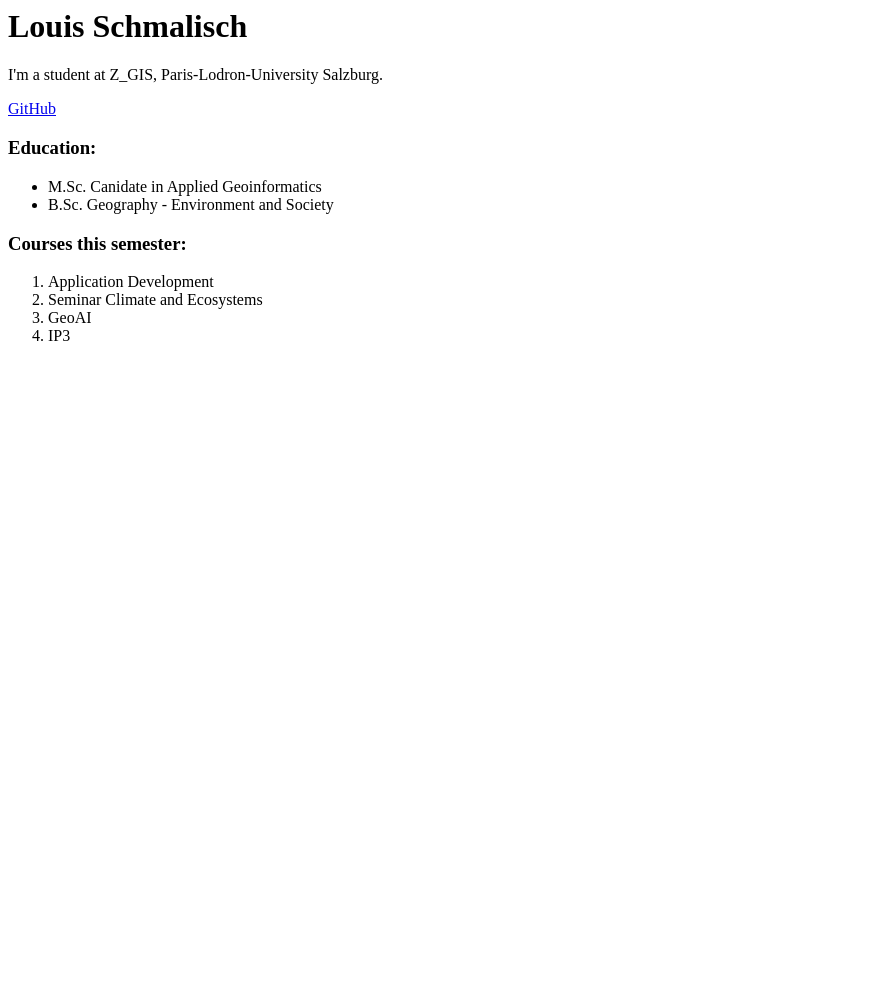
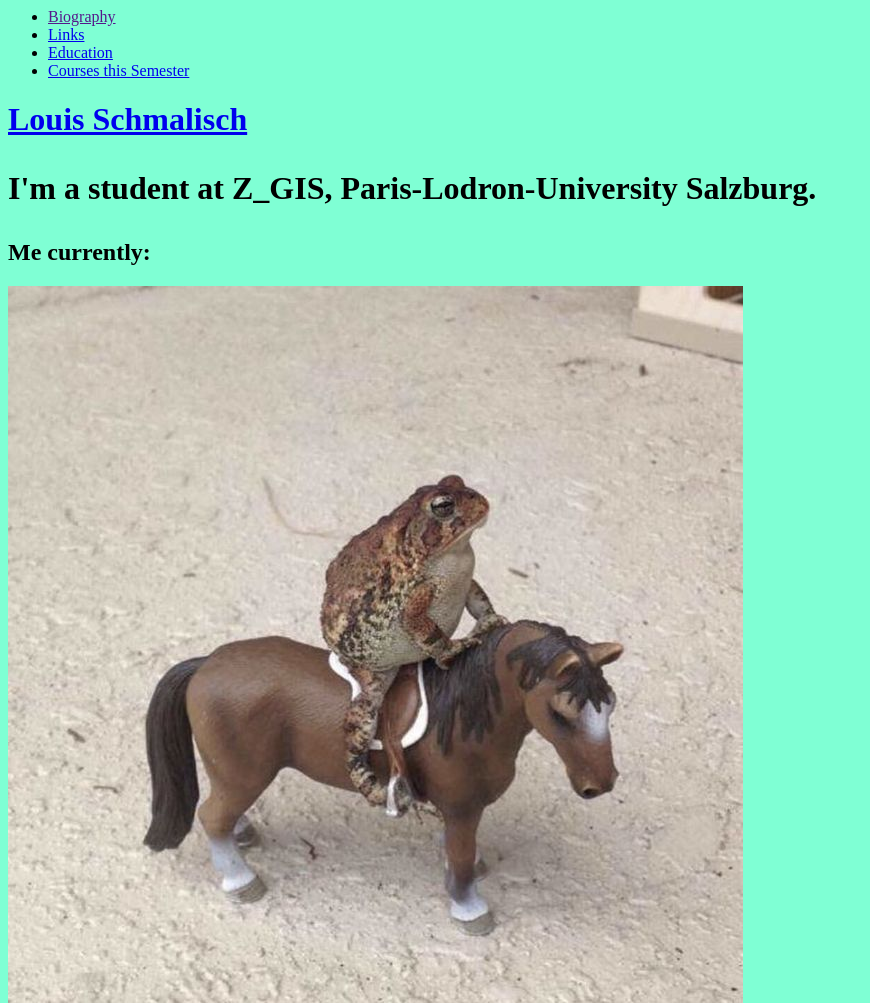
Before and after one commit to schmlou/ApplicationDev, a plain HTML site: page 2026-10-26_First-session/index.html in a window 1280 px wide. Shown: the top 1003 px of the page, without its empty margins (0-870 px from the left). Before the commit the page ends 800 px from the top, so only its background shows below. Drawn offline with Linux system fonts and the light colour scheme.

Commit message:
menu at top and picture of me and my pet

```diff
--- a/2026-10-26_First-session/index.html
+++ b/2026-10-26_First-session/index.html
@@ -1,17 +1,29 @@
 <html>
     <head>
         <title>dont look here...nothing to find!</title>
+        <style>
+            body{
+                background-color: aquamarine;
+            }
+        </style>
     </head>
     <body>
-        <h1>Louis Schmalisch</h1>   <!--headline-->
+        <ul>
+            <li><a href="">Biography</a></li>
+            <li><a href="#e-Portfolio">Links</a></li>
+            <li><a href="#edu">Education</a></li>
+            <li><a href="#cts">Courses this Semester</a></li>
+        </ul>
+        <h1 id="e-Portfolio"><a href="https://schmlou.github.io/">Louis Schmalisch</a><h1>   <!--headline with link-->
         <p>I'm a student at Z_GIS, Paris-Lodron-University Salzburg.</p>    <!--paragraph-->
-        <a href="https://github.com/schmlou/ApplicationDev">GitHub</a>  <!--Link-->
-        <h3>Education:</h3>
+        <h2>Me currently:</h2>
+        <img src="riding.jpg"/>
+        <h3 id="edu">Education:</h3>
         <ul>    <!--unsorted list-->
             <li>M.Sc. Canidate in Applied Geoinformatics</li>
             <li>B.Sc. Geography - Environment and Society</li>
         </ul>
-        <h3>Courses this semester:</h3>
+        <h3 id="cts">Courses this semester:</h3>
         <ol>    <!--ordered list-->
             <li>Application Development</li>
             <li>Seminar Climate and Ecosystems</li>
```
Also changed, not shown: 2026-10-26_First-session/riding.jpg (added).
